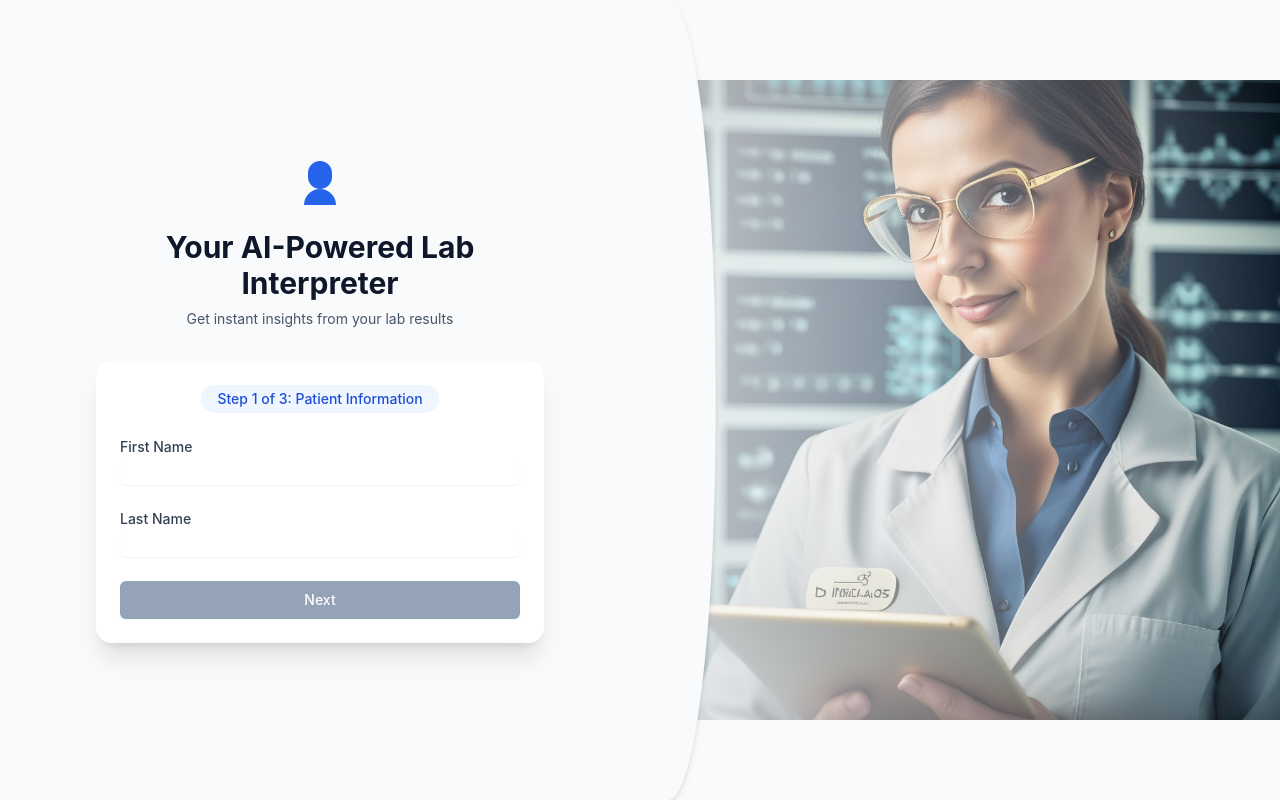
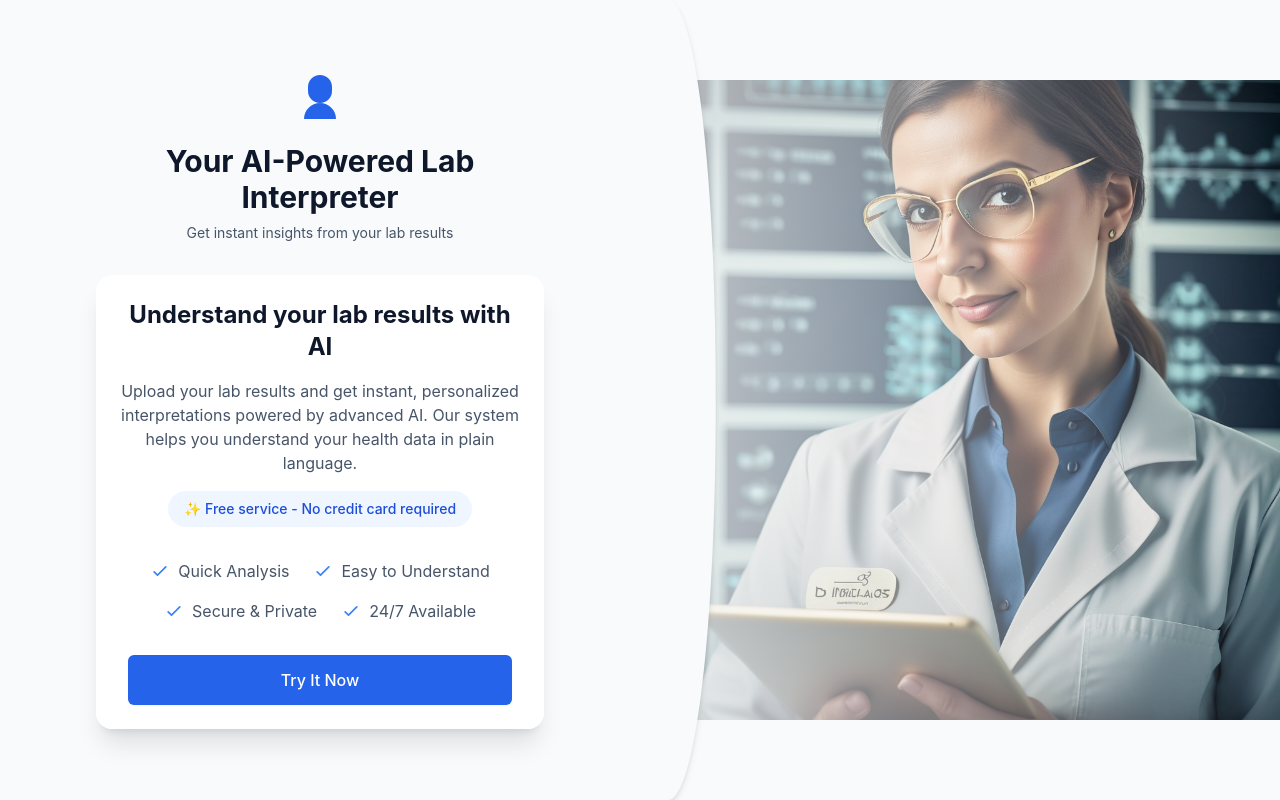
Before and after one commit to iuliaL/labsexplained, a React (Create React App) app in the folder frontend/: page / in a window 1280 px wide. Built offline with nearby package versions, Linux system fonts and the light colour scheme.

Commit message:
added a landing step

```diff
--- a/frontend/src/components/NameStep.tsx
+++ b/frontend/src/components/NameStep.tsx
@@ -8,6 +8,31 @@ interface NameStepProps {
 export function NameStep({ firstName, lastName, onChange, onNext }: NameStepProps) {
   return (
     <div className="space-y-6">
+      {/* Explanation Card */}
+      <div className="bg-blue-50 rounded-lg p-4 mb-6">
+        <div className="flex items-start">
+          <div className="flex-shrink-0">
+            <svg className="h-6 w-6 text-blue-600" fill="none" viewBox="0 0 24 24" stroke="currentColor">
+              <path
+                strokeLinecap="round"
+                strokeLinejoin="round"
+                strokeWidth={2}
+                d="M13 16h-1v-4h-1m1-4h.01M21 12a9 9 0 11-18 0 9 9 0 0118 0z"
+              />
+            </svg>
+          </div>
+          <div className="ml-3">
+            <h3 className="text-sm font-medium text-blue-800">Before We Begin</h3>
+            <div className="mt-2 text-sm text-blue-700">
+              <p>
+                To provide you with accurate lab result interpretations, we'll need some basic information. This helps
+                us personalize the analysis based on your specific health context.
+              </p>
+            </div>
+          </div>
+        </div>
+      </div>
+
       <div>
         <label htmlFor="firstName" className="block text-sm font-medium text-slate-700">
           First Name
@@ -18,6 +43,7 @@ export function NameStep({ firstName, lastName, onChange, onNext }: NameStepProp
           value={firstName}
           onChange={(e) => onChange({ firstName: e.target.value, lastName })}
           className="mt-1 block w-full rounded-md border-slate-300 shadow-sm focus:border-blue-500 focus:ring-blue-500"
+          placeholder="Enter your first name"
         />
       </div>
       <div>
@@ -30,6 +56,7 @@ export function NameStep({ firstName, lastName, onChange, onNext }: NameStepProp
           value={lastName}
           onChange={(e) => onChange({ firstName, lastName: e.target.value })}
           className="mt-1 block w-full rounded-md border-slate-300 shadow-sm focus:border-blue-500 focus:ring-blue-500"
+          placeholder="Enter your last name"
         />
       </div>
       <button
--- a/frontend/src/components/PatientWizard.tsx
+++ b/frontend/src/components/PatientWizard.tsx
@@ -4,7 +4,7 @@ import { DemographicsStep } from "./DemographicsStep";
 import { UploadStep } from "./UploadStep";
 import doctorImage from "../assets/supawork-medic.png";
 
-type Step = "name" | "demographics" | "upload";
+type Step = "welcome" | "name" | "demographics" | "upload";
 
 interface PatientData {
   firstName: string;
@@ -15,7 +15,7 @@ interface PatientData {
 }
 
 export default function PatientWizard() {
-  const [currentStep, setCurrentStep] = useState<Step>("name");
+  const [currentStep, setCurrentStep] = useState<Step>("welcome");
   const [patientData, setPatientData] = useState<PatientData>({
     firstName: "",
     lastName: "",
@@ -24,17 +24,21 @@ export default function PatientWizard() {
   });
 
   const nextStep = () => {
-    if (currentStep === "name") setCurrentStep("demographics");
+    if (currentStep === "welcome") setCurrentStep("name");
+    else if (currentStep === "name") setCurrentStep("demographics");
     else if (currentStep === "demographics") setCurrentStep("upload");
   };
 
   const prevStep = () => {
-    if (currentStep === "demographics") setCurrentStep("name");
+    if (currentStep === "name") setCurrentStep("welcome");
+    else if (currentStep === "demographics") setCurrentStep("name");
     else if (currentStep === "upload") setCurrentStep("demographics");
   };
 
   const getStepTitle = (step: Step) => {
     switch (step) {
+      case "welcome":
+        return "Welcome";
       case "name":
         return "Patient Information";
       case "demographics":
@@ -43,6 +47,59 @@ export default function PatientWizard() {
         return "Upload Lab Results";
     }
   };
+
+  const WelcomeStep = () => (
+    <div className="text-center space-y-8">
+      <div className="space-y-4">
+        <h2 className="text-2xl font-bold text-slate-900">Understand your lab results with AI</h2>
+        <p className="text-slate-600 max-w-md mx-auto">
+          Upload your lab results and get instant, personalized interpretations powered by advanced AI. Our system helps
+          you understand your health data in plain language.
+        </p>
+        <div className="inline-flex items-center px-4 py-2 rounded-full bg-blue-50 text-blue-700 font-medium text-sm">
+          ✨ Free service - No credit card required
+        </div>
+      </div>
+
+      <div className="space-y-4">
+        <div className="flex items-center justify-center space-x-6">
+          <div className="flex items-center text-slate-600">
+            <svg className="h-5 w-5 mr-2 text-blue-500" fill="none" viewBox="0 0 24 24" stroke="currentColor">
+              <path strokeLinecap="round" strokeLinejoin="round" strokeWidth={2} d="M5 13l4 4L19 7" />
+            </svg>
+            <span>Quick Analysis</span>
+          </div>
+          <div className="flex items-center text-slate-600">
+            <svg className="h-5 w-5 mr-2 text-blue-500" fill="none" viewBox="0 0 24 24" stroke="currentColor">
+              <path strokeLinecap="round" strokeLinejoin="round" strokeWidth={2} d="M5 13l4 4L19 7" />
+            </svg>
+            <span>Easy to Understand</span>
+          </div>
+        </div>
+        <div className="flex items-center justify-center space-x-6">
+          <div className="flex items-center text-slate-600">
+            <svg className="h-5 w-5 mr-2 text-blue-500" fill="none" viewBox="0 0 24 24" stroke="currentColor">
+              <path strokeLinecap="round" strokeLinejoin="round" strokeWidth={2} d="M5 13l4 4L19 7" />
+            </svg>
+            <span>Secure & Private</span>
+          </div>
+          <div className="flex items-center text-slate-600">
+            <svg className="h-5 w-5 mr-2 text-blue-500" fill="none" viewBox="0 0 24 24" stroke="currentColor">
+              <path strokeLinecap="round" strokeLinejoin="round" strokeWidth={2} d="M5 13l4 4L19 7" />
+            </svg>
+            <span>24/7 Available</span>
+          </div>
+        </div>
+      </div>
+
+      <button
+        onClick={nextStep}
+        className="w-full max-w-sm mx-auto flex justify-center items-center py-3 px-4 border border-transparent rounded-md shadow-sm text-base font-medium text-white bg-blue-600 hover:bg-blue-700 focus:outline-none focus:ring-2 focus:ring-offset-2 focus:ring-blue-500 transition-colors"
+      >
+        Try It Now
+      </button>
+    </div>
+  );
 
   return (
     <div className="min-h-screen bg-slate-50 flex">
@@ -81,14 +138,17 @@ export default function PatientWizard() {
           {/* Form Card */}
           <div className="relative z-10 bg-white/90 backdrop-blur-sm rounded-2xl shadow-xl p-6">
             {/* Current Step Indicator */}
+            {currentStep !== "welcome" && (
               <div className="mb-6 text-center">
                 <span className="inline-flex items-center px-4 py-1 rounded-full text-sm font-medium bg-blue-50 text-blue-700">
                   Step {currentStep === "name" ? "1" : currentStep === "demographics" ? "2" : "3"} of 3:&nbsp;
                   {getStepTitle(currentStep)}
                 </span>
               </div>
+            )}
 
-            {/* Form Steps */}
+            {/* Steps */}
+            {currentStep === "welcome" && <WelcomeStep />}
             {currentStep === "name" && (
               <NameStep
                 firstName={patientData.firstName}
```
Lines whose indentation alone changed are shown as unchanged.
